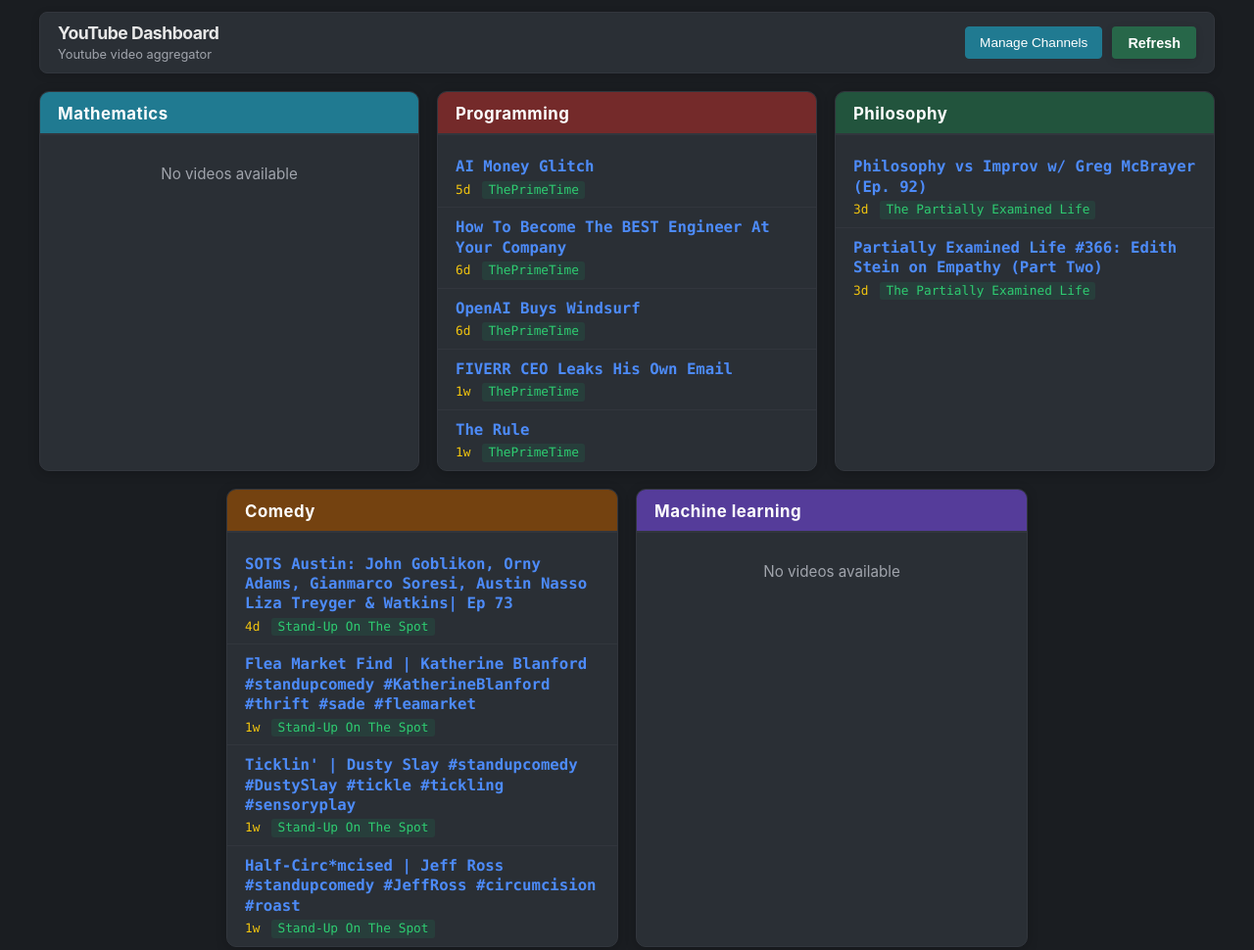
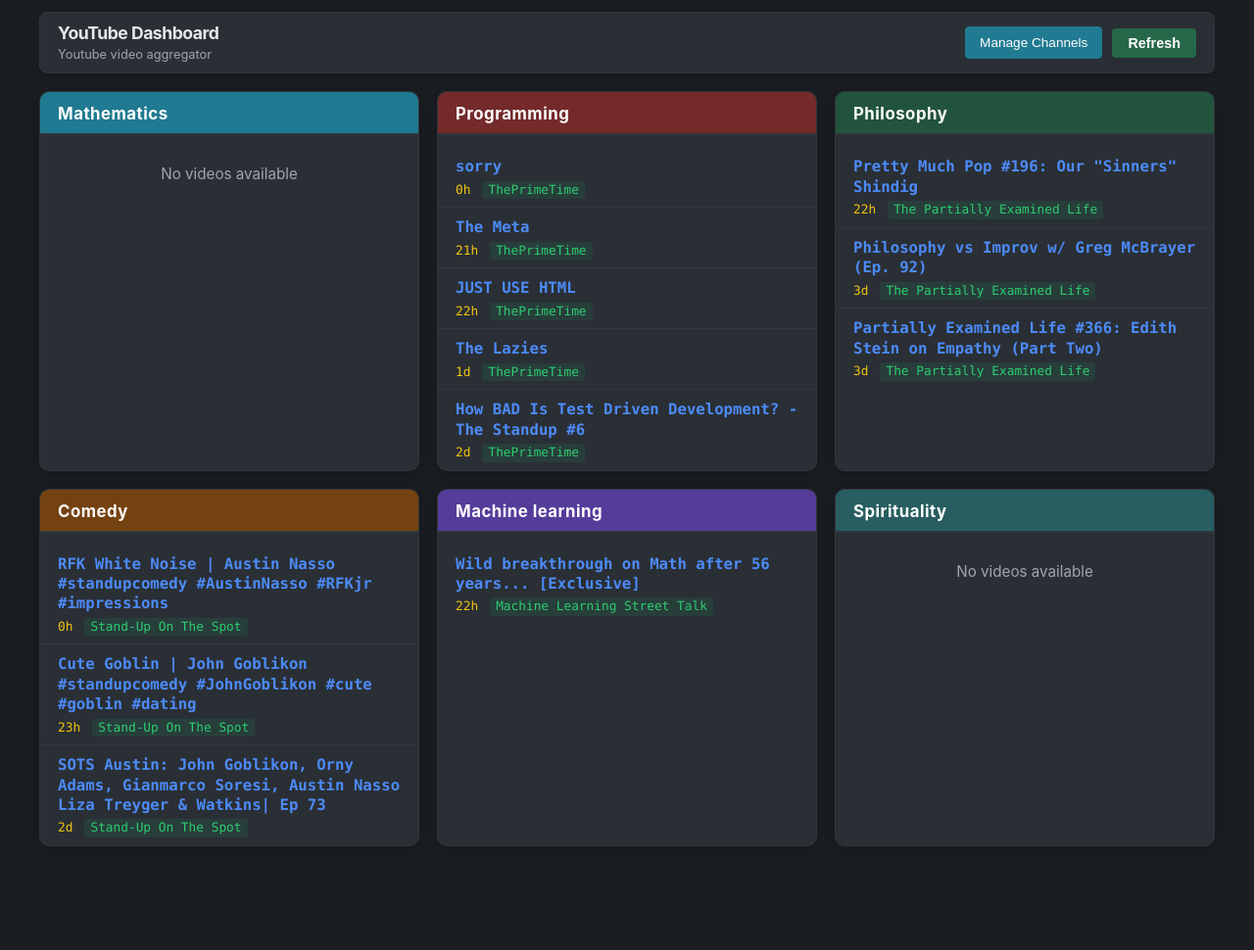
Before and after one commit to fraktalcow/yt-urls, a plain HTML site: page index.html in a window 1280 px wide. Shown: the whole page at 98% size. After the commit the page ends 876 px from the top, so only its background shows below. Drawn offline with Linux system fonts and the light colour scheme.

```diff
--- a/scripts.js
+++ b/scripts.js
@@ -195,10 +195,14 @@ async function deleteCategory(categoryName) {
         const response = await fetch(`/api/categories/${encodeURIComponent(categoryName)}`, {
             method: 'DELETE'
         });
-        if (!response.ok) throw new Error('Failed to delete category');
+        if (!response.ok) {
+            const errorData = await response.json().catch(() => ({}));
+            throw new Error(errorData.detail || 'Failed to delete category');
+        }
         await loadCategories();
     } catch (error) {
         console.error('Error deleting category:', error);
+        alert(error.message);
     }
 }
 
@@ -223,10 +227,14 @@ async function removeChannel(channelName, categoryName) {
             headers: { 'Content-Type': 'application/json' },
             body: JSON.stringify({ category: categoryName })
         });
-        if (!response.ok) throw new Error('Failed to remove channel');
+        if (!response.ok) {
+            const errorData = await response.json().catch(() => ({}));
+            throw new Error(errorData.detail || 'Failed to remove channel');
+        }
         await loadCategories();
     } catch (error) {
         console.error('Error removing channel:', error);
+        alert(error.message);
     }
 }
 
--- a/styles.css
+++ b/styles.css
@@ -112,6 +112,7 @@ header {
 .header-actions {
     display: flex;
     gap: 10px;
+    align-items: center;
 }
 
 /* Button Styles */
--- a/videos.json
+++ b/videos.json
@@ -3,36 +3,42 @@
     "Programming": [
         {
             "channel": "ThePrimeTime",
-            "title": "AI Money Glitch",
-            "url": "https://www.youtube.com/watch?v=BInmliE_7yo",
-            "publishedAt": "2025-05-09T18:05:02Z"
+            "title": "sorry",
+            "url": "https://www.youtube.com/watch?v=5Fp_GmkiwD4",
+            "publishedAt": "2025-05-15T16:35:13Z"
         },
         {
             "channel": "ThePrimeTime",
-            "title": "How To Become The BEST Engineer At Your Company",
-            "url": "https://www.youtube.com/watch?v=Qc_kEyLsXH0",
-            "publishedAt": "2025-05-09T16:20:42Z"
+            "title": "The Meta",
+            "url": "https://www.youtube.com/watch?v=R9WzjnLcn-k",
+            "publishedAt": "2025-05-14T19:28:08Z"
         },
         {
             "channel": "ThePrimeTime",
-            "title": "OpenAI Buys Windsurf",
-            "url": "https://www.youtube.com/watch?v=-FI4zp7jEso",
-            "publishedAt": "2025-05-08T20:20:12Z"
+            "title": "JUST USE HTML",
+            "url": "https://www.youtube.com/watch?v=jnY61ywnBHM",
+            "publishedAt": "2025-05-14T18:10:08Z"
         },
         {
             "channel": "ThePrimeTime",
-            "title": "FIVERR CEO Leaks His Own Email",
-            "url": "https://www.youtube.com/watch?v=wtf3eAdGYKU",
-            "publishedAt": "2025-05-07T16:43:06Z"
+            "title": "The Lazies",
+            "url": "https://www.youtube.com/watch?v=wHyD_l86f1E",
+            "publishedAt": "2025-05-13T23:35:18Z"
         },
         {
             "channel": "ThePrimeTime",
-            "title": "The Rule",
-            "url": "https://www.youtube.com/watch?v=emlDGTXuhts",
-            "publishedAt": "2025-05-06T18:42:10Z"
+            "title": "How BAD Is Test Driven Development? - The Standup #6",
+            "url": "https://www.youtube.com/watch?v=kJWsFWY25GA",
+            "publishedAt": "2025-05-13T11:01:11Z"
         }
     ],
     "Philosophy": [
+        {
+            "channel": "The Partially Examined Life",
+            "title": "Pretty Much Pop #196: Our &quot;Sinners&quot; Shindig",
+            "url": "https://www.youtube.com/watch?v=Qoy2jESLR0g",
+            "publishedAt": "2025-05-14T18:20:09Z"
+        },
         {
             "channel": "The Partially Examined Life",
             "title": "Philosophy vs  Improv w/ Greg McBrayer (Ep. 92)",
@@ -49,28 +55,30 @@
     "Comedy": [
         {
             "channel": "Stand-Up On The Spot",
-            "title": "SOTS Austin: John Goblikon, Orny Adams, Gianmarco Soresi, Austin Nasso Liza Treyger &amp; Watkins| Ep 73",
-            "url": "https://www.youtube.com/watch?v=z0FbOHLGN4g",
-            "publishedAt": "2025-05-11T14:23:21Z"
+            "title": "RFK White Noise | Austin Nasso #standupcomedy #AustinNasso #RFKjr #impressions",
+            "url": "https://www.youtube.com/watch?v=Hx_rRyZM9H8",
+            "publishedAt": "2025-05-15T17:00:22Z"
         },
         {
             "channel": "Stand-Up On The Spot",
-            "title": "Flea Market Find | Katherine Blanford #standupcomedy #KatherineBlanford #thrift #sade #fleamarket",
-            "url": "https://www.youtube.com/watch?v=65Xo6KsS1qI",
-            "publishedAt": "2025-05-08T17:00:07Z"
+            "title": "Cute Goblin | John Goblikon #standupcomedy #JohnGoblikon #cute #goblin #dating",
+            "url": "https://www.youtube.com/watch?v=ePaamQW1wvo",
+            "publishedAt": "2025-05-14T18:00:39Z"
         },
         {
             "channel": "Stand-Up On The Spot",
-            "title": "Ticklin&#39; | Dusty Slay #standupcomedy #DustySlay #tickle #tickling #sensoryplay",
-            "url": "https://www.youtube.com/watch?v=nDQaSkXoYWI",
-            "publishedAt": "2025-05-07T17:01:00Z"
-        },
-        {
-            "channel": "Stand-Up On The Spot",
-            "title": "Half-Circ*mcised | Jeff Ross #standupcomedy #JeffRoss #circumcision #roast",
-            "url": "https://www.youtube.com/watch?v=jGU6_io_25U",
-            "publishedAt": "2025-05-06T17:00:56Z"
+            "title": "SOTS Austin: John Goblikon, Orny Adams, Gianmarco Soresi, Austin Nasso Liza Treyger &amp; Watkins| Ep 73",
+            "url": "https://www.youtube.com/watch?v=z0FbOHLGN4g",
+            "publishedAt": "2025-05-12T23:00:06Z"
         }
     ],
-    "Machine learning": []
+    "Machine learning": [
+        {
+            "channel": "Machine Learning Street Talk",
+            "title": "Wild breakthrough on Math after 56 years... [Exclusive]",
+            "url": "https://www.youtube.com/watch?v=vC9nAosXrJw",
+            "publishedAt": "2025-05-14T18:33:20Z"
+        }
+    ],
+    "Spirituality": []
 }
```
Also changed, not shown: 1 other file.
